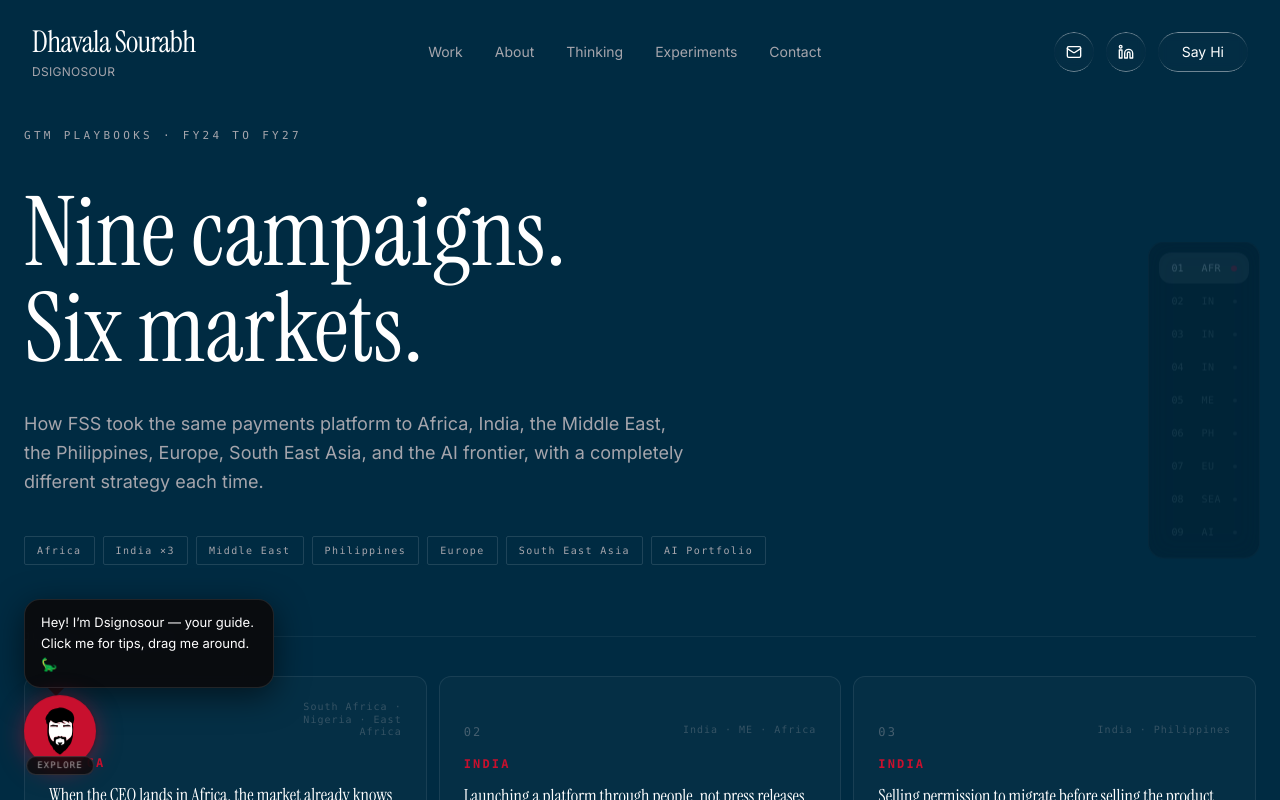
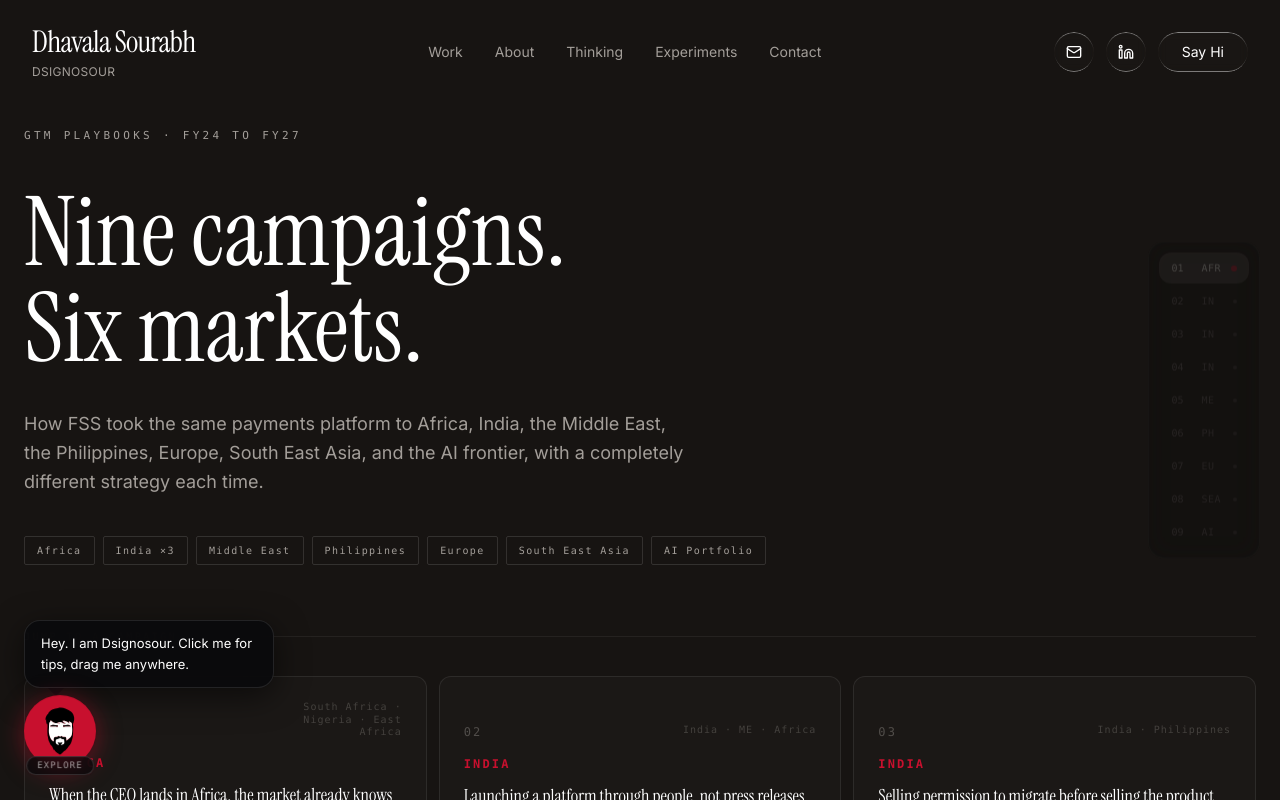
Before and after one commit to d-sourabh/dsignosour, a React (Vite) app: page /work/regional-gtm in a window 1280 px wide. Shown: the top 800 px of the page. Built offline with nearby package versions, Linux system fonts and the light colour scheme.

Commit message:
New hero video, dark brown-gray theme, clean Mascot copy

```diff
--- a/src/components/Footer.tsx
+++ b/src/components/Footer.tsx
@@ -28,7 +28,7 @@
           }}
         />
 
-        {/* Bottom gradient: deeper, so text sits cleanly + transitions into the navy contact area below */}
+        {/* Bottom gradient: deeper, so text sits cleanly + transitions into the dark contact area below */}
         <div
           className="absolute inset-x-0 bottom-0 h-1/2 pointer-events-none"
           style={{
@@ -63,7 +63,7 @@
         </motion.div>
       </section>
 
-      {/* Contact zone: sits on the site's navy background */}
+      {/* Contact zone: sits on the site's dark background */}
       <div className="relative px-6 pt-32 pb-20 max-w-7xl mx-auto">
         <motion.div
           initial={{ opacity: 0, y: 30 }}
--- a/src/components/Hero.tsx
+++ b/src/components/Hero.tsx
@@ -1,5 +1,4 @@
-const VIDEO_SRC =
-  "https://d8j0ntlcm91z4.cloudfront.net/user_38xzZboKViGWJOttwIXH07lWA1P/hf_20260314_131748_f2ca2a28-fed7-44c8-b9a9-bd9acdd5ec31.mp4";
+const VIDEO_SRC = "/hero-bg.mp4";
 
 export default function Hero() {
   return (
--- a/src/components/Mascot.tsx
+++ b/src/components/Mascot.tsx
@@ -15,41 +15,41 @@
 
 const MESSAGES: Record<Mood, string[]> = {
   normal: [
-    "Hey! I\u2019m Dsignosour \u2014 your guide. Click me for tips, drag me around. \ud83e\udd95",
+    "Hey. I am Dsignosour. Click me for tips, drag me anywhere.",
     "There are 9 case studies here. Click any tile on the homepage to dive in.",
     "Case Study 03 covers nine campaigns across six markets. One of the bigger reads.",
-    "Scroll past the work tiles \u2014 there\u2019s a Key Accolades section hiding below. \ud83d\udc47",
+    "Scroll past the work tiles. There is a Key Accolades section below.",
     "The BLAZE case study (02) shows how positioning turns a platform into a story banks buy.",
     "The Thinking tab is where things get more personal.",
     "The Experiments tab has AI-built marketing tools. Worth a look.",
-    "Each case study ends with a \u2192 to the next. You can read all nine in order.",
+    "Each case study ends with an arrow to the next. You can read all nine in sequence.",
     "The ATM Growth Story (06) is about reviving a business that had stopped growing.",
-    "Regional GTM (03) \u2014 nine campaigns, six markets, one discipline. Start there for the big picture.",
+    "Regional GTM (03): nine campaigns, six markets, one discipline. Start there for the big picture.",
   ],
   excited: [
-    "OOH! Have you seen the Regional GTM study yet?! NINE campaigns!! \ud83e\udd95\ud83d\udca8",
-    "NINE case studies! All completely different strategies! Have you read them ALL?!",
-    "The BLAZE launch hit 54% email CTOR \u2014 THREE times the benchmark! So good!!",
-    "Simply Payments! Dubai! Mumbai! Bank CXOs! Real events! Go read it!! \ud83d\ude80",
-    "EXPERIMENTS TAB! AI TOOLS! GO! GO! GO! \ud83d\ude80",
-    "I\u2019m very awake right now. Are you? Click \u2192 Surprise Me to go somewhere fun!!",
+    "Have you seen the Regional GTM study? Nine campaigns, each a different strategy.",
+    "Nine case studies, all different markets and approaches. Have you been through all of them?",
+    "The BLAZE launch hit 54% email CTOR. Three times the benchmark.",
+    "Simply Payments ran across Mumbai and Dubai. Real rooms, real bank CXOs.",
+    "The Experiments tab has AI-built tools. Try one.",
+    "Try the Surprise Me button in the menu. It will take you somewhere.",
   ],
   sleepy: [
-    "*yawn*... Oh! You\u2019re still here... that\u2019s... nice... \ud83d\udca4",
-    "The case studies are... very... interesting... if you have the energy... zz",
-    "Thinking tab... personal stuff... worth a... *yawn* ...look...",
-    "Nine case... studies... scroll... down... slowly... \ud83d\ude34",
-    "I\u2019m not asleep... just... resting my eyes... the work tiles are right there... \ud83d\udca4",
+    "Still here. The work is worth the scroll.",
+    "The case studies are long reads. That is intentional.",
+    "The Thinking tab is more personal. Worth a visit.",
+    "Nine case studies. Take your time with them.",
+    "The work tiles are right there when you are ready.",
   ],
 };
 
 const EASTER_MSG =
-  "Ok ok ok! \ud83d\ude05 You found it. Fun fact: this portfolio took longer to build than most of the campaigns inside it. Now stop clicking me! \ud83e\udd95";
+  "You found it. This portfolio took longer to build than most of the campaigns inside it. You can stop clicking now.";
 
 const MOOD_BOB:  Record<Mood, number> = { normal: 2.8, excited: 1.1, sleepy: 5.5 };
 const MOOD_MOVE: Record<Mood, number> = { normal: 16000, excited: 8000, sleepy: 30000 };
 const MOOD_NEXT: Record<Mood, Mood>   = { normal: "excited", excited: "sleepy", sleepy: "normal" };
-const MOOD_ICON: Record<Mood, string> = { normal: "\ud83d\ude0a", excited: "\ud83e\udd29", sleepy: "\ud83d\ude34" };
+const MOOD_ICON: Record<Mood, string> = { normal: "calm", excited: "up", sleepy: "low" };
 
 const CASE_ROUTES = [
   "/work/fss-transformation", "/work/blaze-platform", "/work/regional-gtm",
@@ -331,7 +331,7 @@
                 className="flex items-center gap-2.5 w-full px-4 py-2.5 text-[13px] text-left transition-colors hover:bg-white/[0.07]"
                 style={{ color: R }}
               >
-                🎲 Surprise me
+                Surprise me
               </button>
               <div className="mx-4 my-1 h-px bg-white/[0.07]" />
               <div className="px-4 pt-1 pb-1">
--- a/src/index.css
+++ b/src/index.css
@@ -4,32 +4,32 @@
 
 @layer base {
   :root {
-    --background: 201 100% 13%;
+    --background: 24 12% 8%;
     --foreground: 0 0% 100%;
 
-    --card: 0 0% 6%;
+    --card: 24 10% 10%;
     --card-foreground: 0 0% 100%;
 
-    --popover: 0 0% 6%;
+    --popover: 24 10% 10%;
     --popover-foreground: 0 0% 100%;
 
     --primary: 0 0% 100%;
     --primary-foreground: 0 0% 4%;
 
-    --secondary: 0 0% 10%;
+    --secondary: 24 8% 14%;
     --secondary-foreground: 0 0% 100%;
 
-    --muted: 0 0% 10%;
-    --muted-foreground: 240 4% 66%;
+    --muted: 24 8% 14%;
+    --muted-foreground: 28 5% 62%;
 
-    --accent: 0 0% 10%;
+    --accent: 24 8% 14%;
     --accent-foreground: 0 0% 100%;
 
     --destructive: 0 62% 30%;
     --destructive-foreground: 0 0% 100%;
 
-    --border: 0 0% 18%;
-    --input: 0 0% 18%;
+    --border: 24 6% 20%;
+    --input: 24 6% 20%;
     --ring: 0 0% 100%;
 
     --radius: 0.5rem;
```
Also changed, not shown: public/4x/dsignosour logo.png (added), 1 other file (tests, documents, lock files or other folders).
